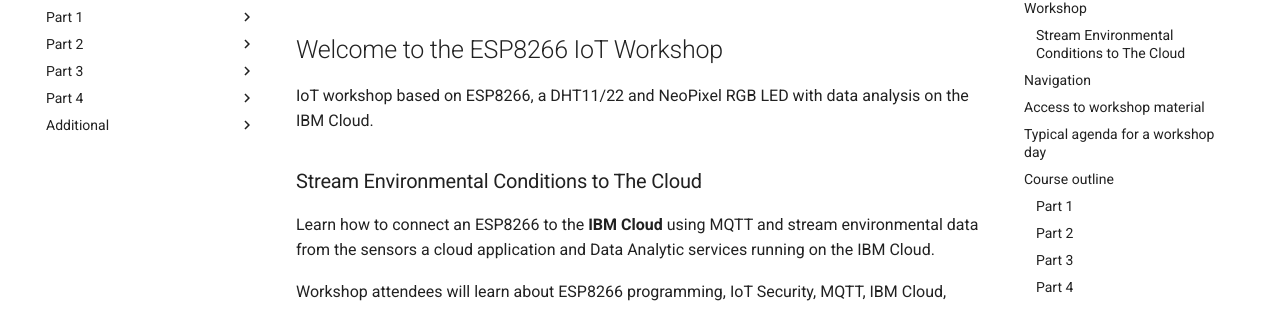
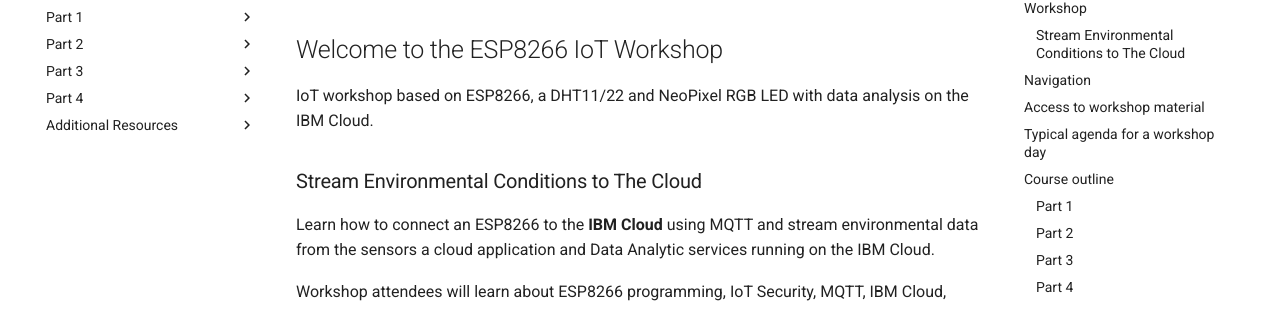
Before and after one commit to binnes/esp8266Workshop, an MkDocs documentation site: the page built from docs/index.md, in a window 1280 px wide. Shown: the part 148-457 px from the top of the page. Built offline with MkDocs 1.6.1 and Material for MkDocs 9.7.7, drawn with Linux system fonts in a browser that asks for light colours; comment, search, counter and statistics services are not loaded.

Commit message:
updated resources section name

```diff
--- a/mkdocs.yml
+++ b/mkdocs.yml
@@ -58,7 +58,7 @@ nav:
     - Jupyter Notebooks: part4/JUPYTER.md
     - Run model on device: part4/MODEL.md
     - Workshop Summary : part4/SUMMARY.md
-  - Additional:
+  - Additional Resources:
     - Agenda: AGENDA.md
     - Resources: RESOURCES.md
     - Mosquitto Broker :
```
